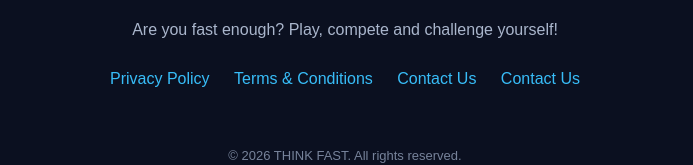
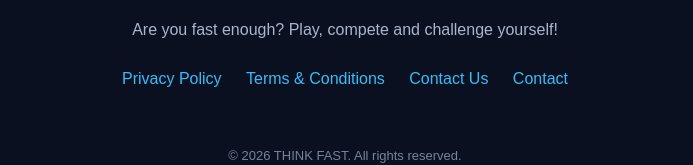
Before and after one commit to uyilucky11/think-fast-legal, a plain HTML site: page index.html in a window 1280 px wide. Shown: the part 414-579 px from the top of the page, without its empty margins (295-988 px from the left). Drawn offline with Linux system fonts and the light colour scheme.

Commit message:
Update index.html

```diff
--- a/index.html
+++ b/index.html
@@ -83,7 +83,7 @@
             <a href="privacy-policy.html">Privacy Policy</a>
             <a href="terms.html">Terms & Conditions</a>
             <a href="mailto:uyilucky11@gmail.com">Contact Us</a>
-            <a href="contact-us.html">Contact Us</a>
+            <a href="contact-us.html">Contact</a>
 
         </div>
 
```
